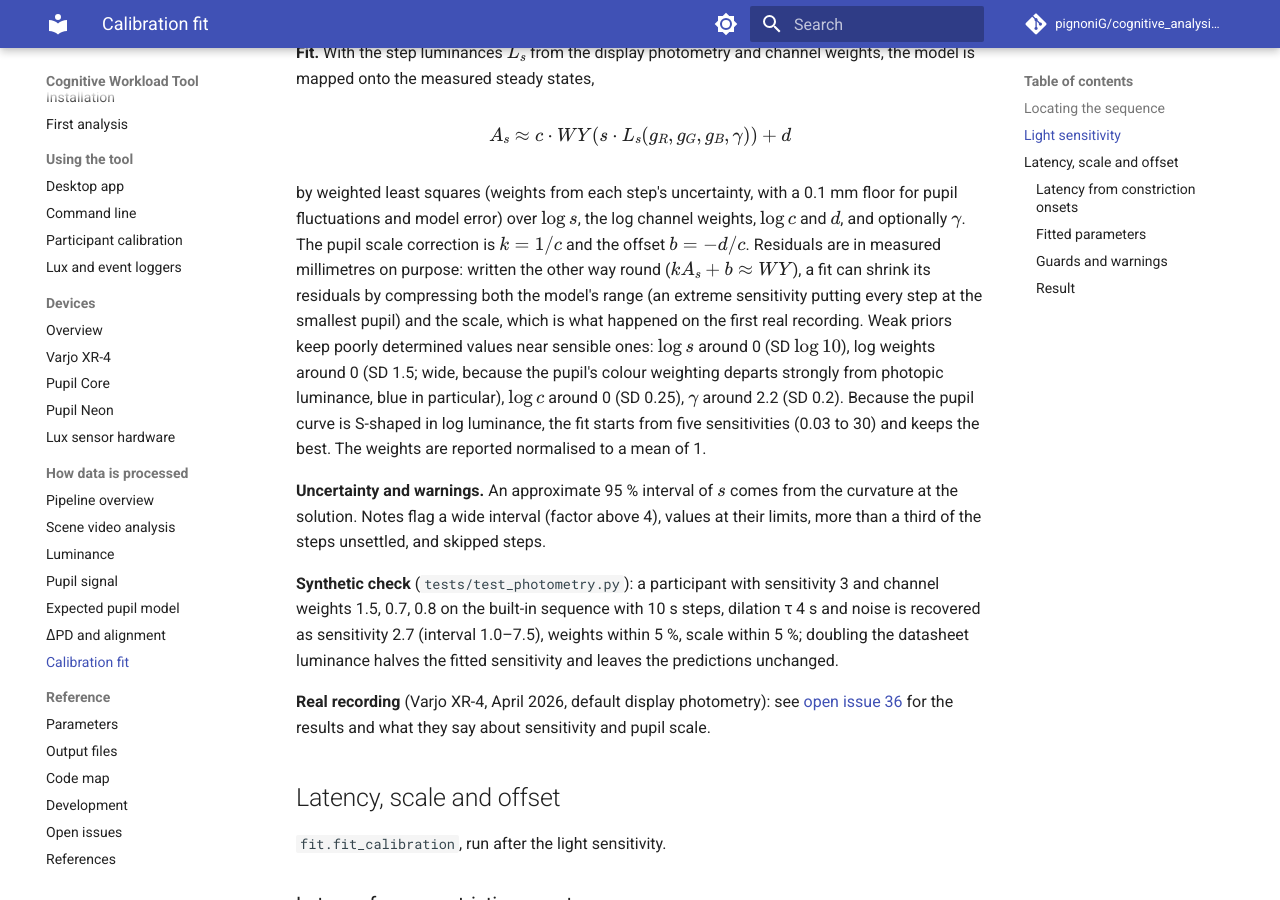
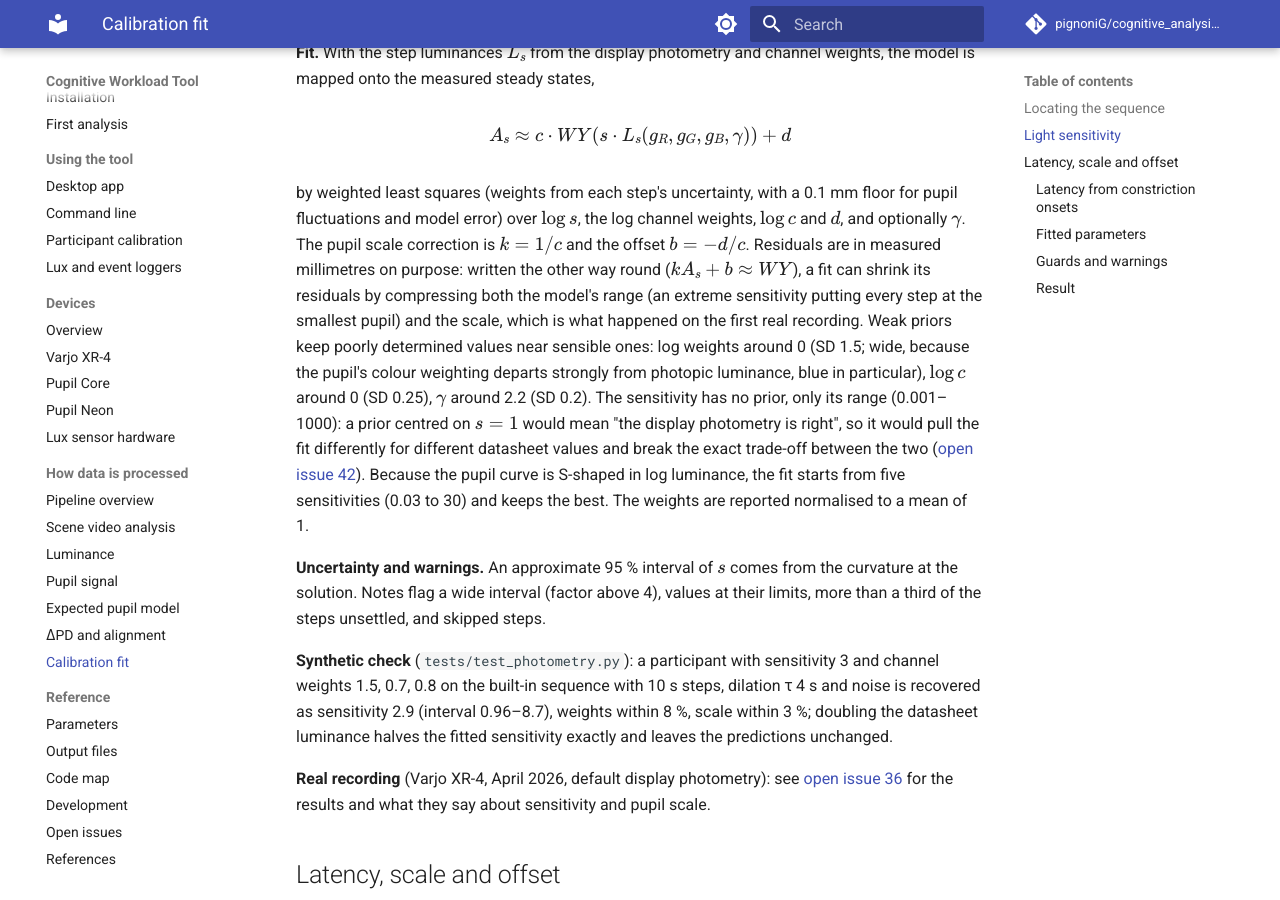
Before and after one commit to pignoniG/cognitive_analysis_tool, an MkDocs documentation site: the page built from docs/processing/calibration-fit.md, in a window 1280 px wide and 900 px high, scrolled down 1454 px. Built offline with MkDocs 1.6.1 and Material for MkDocs 9.7.7, drawn with Linux system fonts in a browser that asks for light colours; comment, search, counter and statistics services are not loaded.

Commit message:
Remove the prior on the light sensitivity
A prior centred on sensitivity 1 means "the datasheet is right", so it
pulled the fit differently for different display photometries and
broke the exact trade-off between the two: on the calibration
recordings doubling the display luminance divided the sensitivity by
1.80-1.97, and the prior moved sensitivities towards 1 by up to a
factor 2.2. Without it the equivalence is exact, every fit stays
inside the range, and the display-error test passes. The weights,
scale and gamma keep their priors. Open issue 42 is fixed; issue 36
lists the sensitivities without the prior.

```diff
--- a/docs/processing/calibration-fit.md
+++ b/docs/processing/calibration-fit.md
@@ -58,19 +58,21 @@ error) over \(\log s\), the log channel weights, \(\log c\) and \(d\), and optio
 correction is \(k = 1/c\) and the offset \(b = -d/c\). Residuals are in measured millimetres on purpose: written the
 other way round (\(k A_s + b \approx WY\)), a fit can shrink its residuals by compressing both the model's range (an
 extreme sensitivity putting every step at the smallest pupil) and the scale, which is what happened on the first real
-recording. Weak priors keep poorly determined values near sensible ones: \(\log s\) around 0 (SD \(\log 10\)), log
-weights around 0 (SD 1.5; wide, because the pupil's colour weighting departs strongly from photopic luminance, blue
-in particular), \(\log c\) around 0 (SD 0.25), \(\gamma\) around 2.2 (SD 0.2). Because the pupil curve is S-shaped in log luminance, the fit
-starts from five sensitivities (0.03 to 30) and keeps the best. The weights are reported normalised to a mean of 1.
+recording. Weak priors keep poorly determined values near sensible ones: log weights around 0 (SD 1.5; wide, because
+the pupil's colour weighting departs strongly from photopic luminance, blue in particular), \(\log c\) around 0
+(SD 0.25), \(\gamma\) around 2.2 (SD 0.2). The sensitivity has no prior, only its range (0.001–1000): a prior centred
+on \(s = 1\) would mean "the display photometry is right", so it would pull the fit differently for different
+datasheet values and break the exact trade-off between the two ([open issue 42](../OPEN_ISSUES.md)). Because the pupil
+curve is S-shaped in log luminance, the fit starts from five sensitivities (0.03 to 30) and keeps the best. The weights are reported normalised to a mean of 1.
 
 **Uncertainty and warnings.** An approximate 95 % interval of \(s\) comes from the curvature at the solution. Notes
 flag a wide interval (factor above 4), values at their limits, more than a third of the steps unsettled, and
 skipped steps.
 
 **Synthetic check** (`tests/test_photometry.py`): a participant with sensitivity 3 and channel weights 1.5, 0.7, 0.8
-on the built-in sequence with 10 s steps, dilation τ 4 s and noise is recovered as sensitivity 2.7 (interval
-1.0–7.5), weights within 5 %, scale within 5 %; doubling the datasheet luminance halves the fitted sensitivity and
-leaves the predictions unchanged.
+on the built-in sequence with 10 s steps, dilation τ 4 s and noise is recovered as sensitivity 2.9 (interval
+0.96–8.7), weights within 8 %, scale within 3 %; doubling the datasheet luminance halves the fitted sensitivity exactly
+and leaves the predictions unchanged.
 
 **Real recording** (Varjo XR-4, April 2026, default display photometry): see
 [open issue 36](../OPEN_ISSUES.md) for the results and what they say about sensitivity and pupil scale.
```
Also changed, not shown: docs/OPEN_ISSUES.md (+7 -3 lines), 1 other file.
